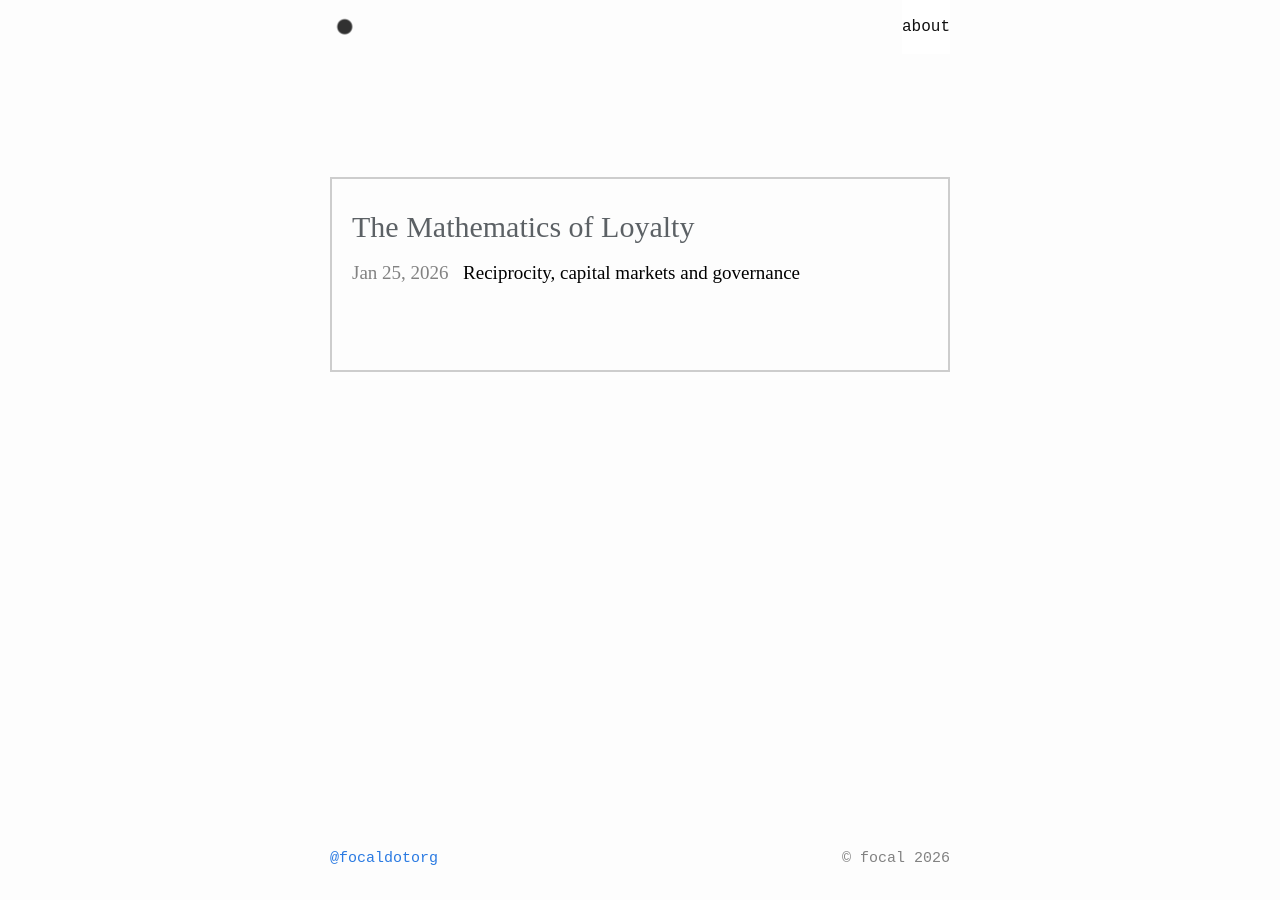
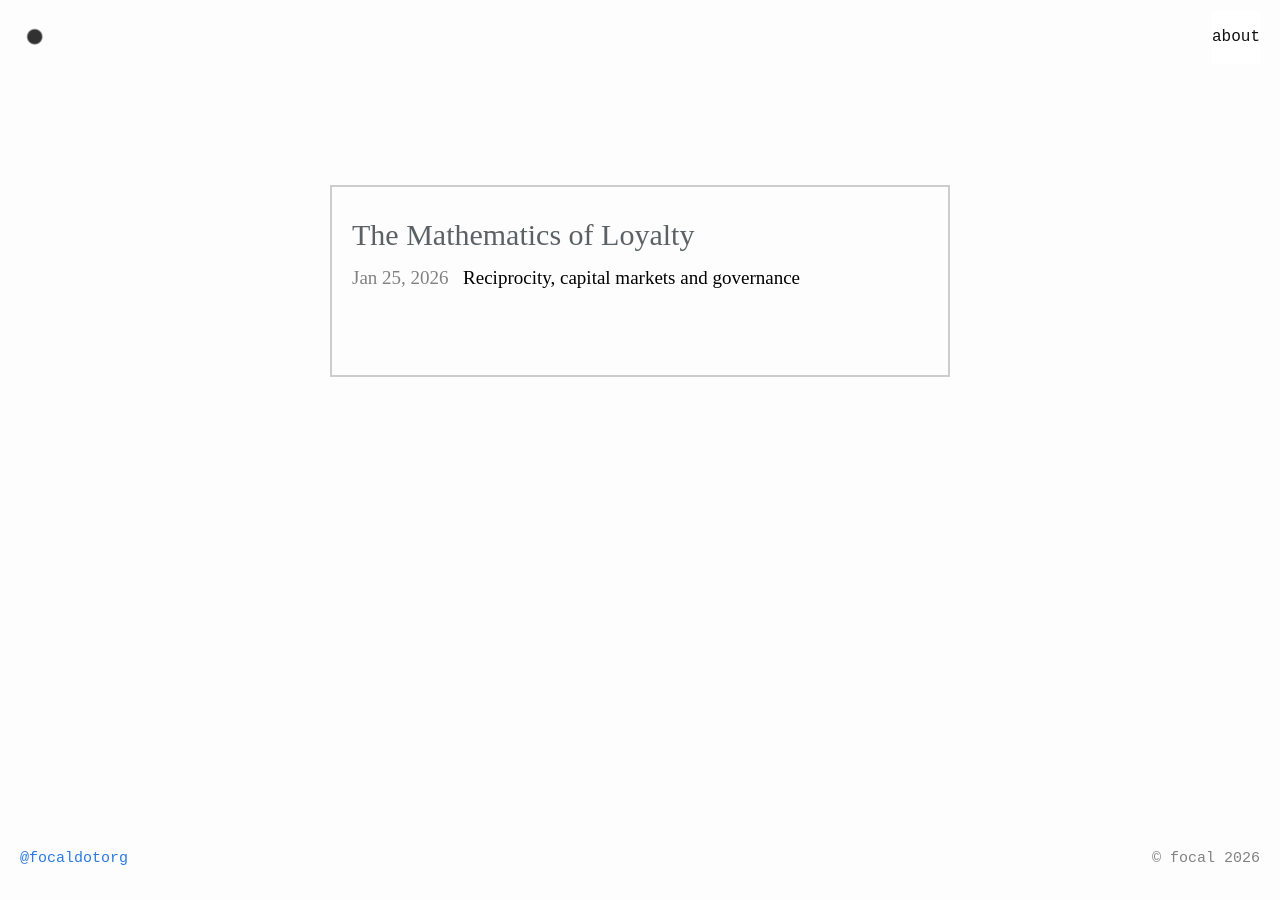
Before and after one commit to focaldotorg/blog, a Jekyll site: the page built from index.md, in a window 1280 px wide. Built offline with Jekyll 4.4.1, drawn with Linux system fonts in a browser that asks for light colours; some web fonts are replaced.

Commit message:
remove wrapper for nav

```diff
--- a/_includes/footer.html
+++ b/_includes/footer.html
@@ -1,6 +1,6 @@
 <footer class="site-footer h-card">
   <data class="u-url" href="{{ "/" | relative_url }}"></data>
-  <div class="wrapper">
+  <div class="page">
 
     <div class="footer-col-wrapper">
       {%- if site.author %}
--- a/_includes/header.html
+++ b/_includes/header.html
@@ -1,6 +1,6 @@
 <header class="site-header">
 
-  <div class="wrapper">
+  <div class="page">
     {%- assign default_paths = site.pages | map: "path" -%}
     {%- assign page_paths = site.header_pages | default: default_paths -%}
     {%- assign titles_size = site.pages | map: 'title' | join: '' | size -%}
--- a/assets/css/style.scss
+++ b/assets/css/style.scss
@@ -43,6 +43,10 @@
 
 body {
   font-family: monospace;
+}
+
+.page {
+  padding: 10px 20px 0px 20px;
 }
 
 .page-content {
@@ -126,7 +130,7 @@ h1, h2, h3, h4, h5, h6 {
 .post-list li h2 {
   color: #5c6165;
   font-size: 30px;
-  margin-bottom: 15px !important;
+  margin-bottom: 12px !important;
 }
 
 .post-list li a {
@@ -363,7 +367,7 @@ figcaption {
   }
 
   .post-header {
-    margin-top: 50px;
+    margin-top: 20px;
   }
 
 }
```
